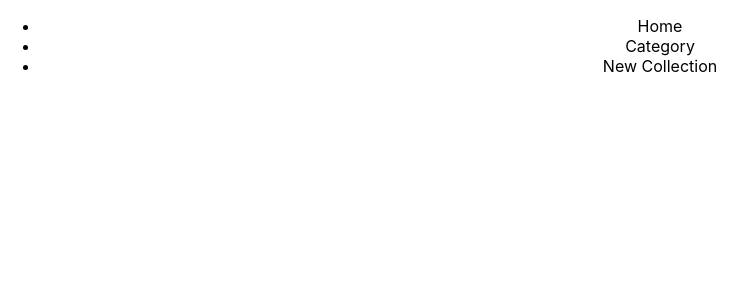
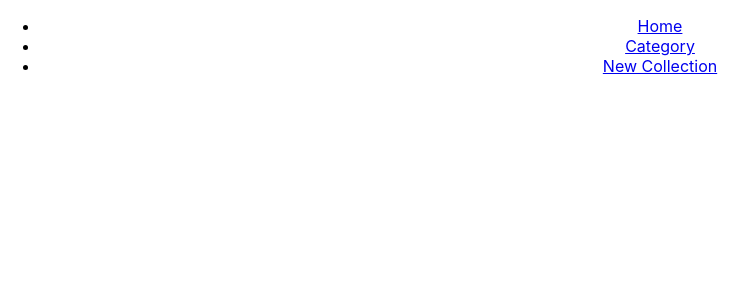
Before and after one commit to vipinblog/Shoping-Flower, a React (Create React App) app: page / in a window 1280 px wide. Shown: the top 300 px of the page, without its empty margins (0-756 px from the left). Built offline with nearby package versions, Linux system fonts and the light colour scheme.

Commit message:
initial commit

```diff
--- a/src/component/Navbar.css
+++ b/src/component/Navbar.css
@@ -1,22 +1,15 @@
-*{
-    padding:0;
+.main {
+    display: inline;
+
+}
+.main ul{
     margin: 0;
-    font-family: 'Poppins',sans-serif;
+    padding: 0;
 }
-.main {
-    display: flex;
-    /* width: auto;
-    height: 12%;
-    background-color: pink;
-    margin: 50%; */
+.main ul li{
+    float: right;
 }
-/* .main li{
-    float: right;
-    width:50%;
+.main ul li a {
+    display: block;
+    padding: 14% 50%;
 }
-.main  ul li{
-    list-style: none;
-    margin:0px 8px;
-    display : inline-block;
-    line-height: 65px;
-} */
--- a/src/component/Navbar.js
+++ b/src/component/Navbar.js
@@ -4,15 +4,9 @@ return(
     <div className='main'>
 
     <ul>
-       <li>
-        Home
-        </li>
-        <li>
-        Category
-        </li>
-        <li>
-        New Collection
-        </li>
+       <li><a href='Home'>Home</a> </li>
+       <li><a href='Home'>Category</a></li>
+        <li><a href='New Collection'> New Collection</a></li>
 
      </ul>
      </div>
```
